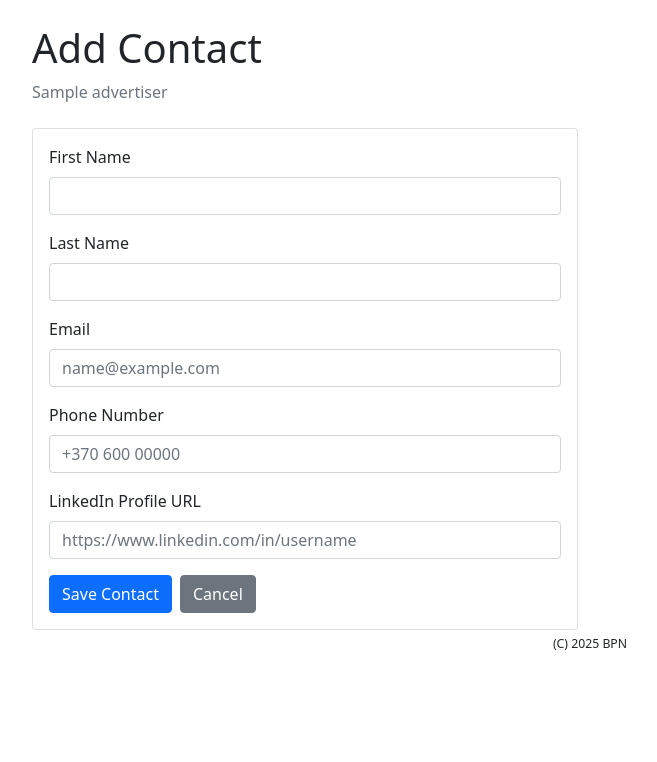
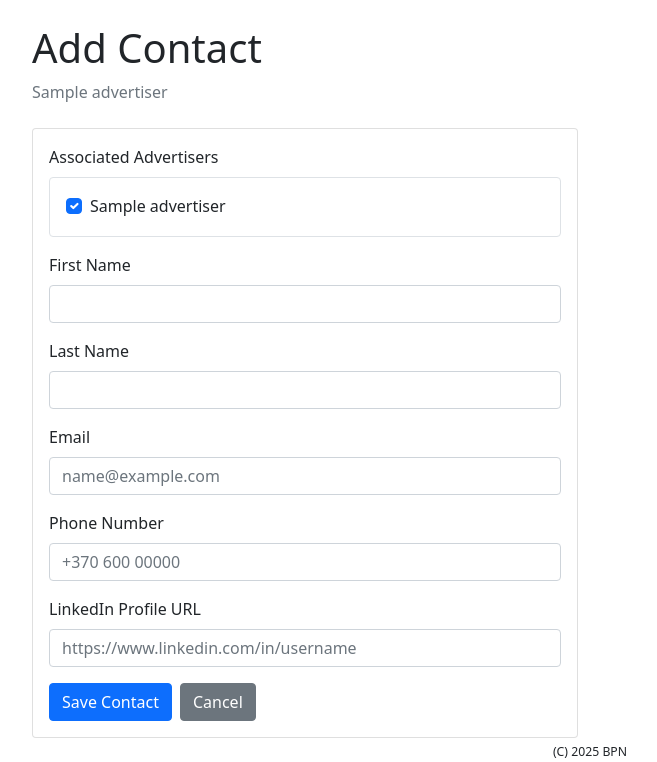
Before and after one commit to Vainius2002/api-newbusiness, a Flask app: page /contacts/add/1 in a window 1280 px wide. Shown: the part 56-818 px from the top of the page, without its empty margins (50-707 px from the left). Before the commit the page ends 706 px from the top, so only its background shows below. Run offline with Flask 3, Linux system fonts and the light colour scheme; a user stored in the database is signed in; tables that the repository leaves empty hold one stand-in row (values such as "Sample post"); some libraries are stand-ins or nearby versions.

Commit message:
Allowed multiple advertisement selection on contact in newbusiness app

```diff
--- a/app/contacts/forms.py
+++ b/app/contacts/forms.py
@@ -1,6 +1,11 @@
 from flask_wtf import FlaskForm
-from wtforms import StringField, SubmitField, SelectField
+from wtforms import StringField, SubmitField, SelectField, SelectMultipleField
 from wtforms.validators import DataRequired, Optional, URL
+from wtforms.widgets import ListWidget, CheckboxInput
+
+class MultiCheckboxField(SelectMultipleField):
+    widget = ListWidget(prefix_label=False)
+    option_widget = CheckboxInput()
 
 class ContactForm(FlaskForm):
     first_name = StringField('First Name', validators=[DataRequired()])
@@ -8,5 +13,14 @@ class ContactForm(FlaskForm):
     email = StringField('Email', validators=[Optional()])
     phone = StringField('Phone Number', validators=[Optional()])
     linkedin_url = StringField('LinkedIn Profile URL', validators=[Optional(), URL()])
-    advertiser_id = SelectField('Advertiser', coerce=int, validators=[Optional()])
+    advertisers = MultiCheckboxField('Associated Advertisers', coerce=int)
     submit = SubmitField('Save Contact')
+
+    def __init__(self, *args, **kwargs):
+        super(ContactForm, self).__init__(*args, **kwargs)
+        from app.models import Advertiser
+        self.advertisers.choices = [(a.id, a.name) for a in Advertiser.query.order_by(Advertiser.name).all()]
+
+        # Initialize advertisers.data to empty list if None to prevent TypeError
+        if self.advertisers.data is None:
+            self.advertisers.data = []
--- a/app/contacts/routes.py
+++ b/app/contacts/routes.py
@@ -5,6 +5,7 @@ from app.contacts import bp
 from app.contacts.forms import ContactForm
 from app.models import Contact, Advertiser
 from sqlalchemy import or_
+from datetime import datetime
 
 @bp.route('/')
 @login_required
@@ -14,12 +15,17 @@ def list_contacts():
     search = request.args.get('search', '')
     advertiser_id = request.args.get('advertiser', type=int)
 
-    # Base query
-    query = Contact.query.join(Advertiser)
+    # Base query - use LEFT JOIN to include contacts without advertisers
+    query = Contact.query.outerjoin(Advertiser)
 
     # Filter by user permissions
     if not current_user.is_team_lead():
-        query = query.filter(Advertiser.assigned_user_id == current_user.id)
+        query = query.filter(
+            or_(
+                Advertiser.assigned_user_id == current_user.id,
+                Contact.advertiser_id.is_(None)  # Include contacts without advertisers
+            )
+        )
 
     # Apply search filter
     if search:
@@ -58,6 +64,8 @@ def list_contacts():
 @bp.route('/add/<int:advertiser_id>', methods=['GET', 'POST'])
 @login_required
 def add_contact(advertiser_id):
+    from app.models import Activity
+
     advertiser = Advertiser.query.get_or_404(advertiser_id)
 
     # Check permissions
@@ -66,12 +74,21 @@ def add_contact(advertiser_id):
         return redirect(url_for('advertisers.view_advertiser', id=advertiser_id))
 
     form = ContactForm()
-    # Remove advertiser_id field for add form since we already have it from the URL
-    del form.advertiser_id
+
+    # Pre-select the current advertiser
+    if request.method == 'GET':
+        form.advertisers.data = [advertiser_id]
 
     if form.validate_on_submit():
+        selected_advertiser_ids = form.advertisers.data or []
+
+        if not selected_advertiser_ids:
+            flash('Please select at least one advertiser.', 'error')
+            return render_template('contacts/form.html', form=form, advertiser=advertiser, action='Add')
+
+        # Create contact with first selected advertiser as primary
         contact = Contact(
-            advertiser_id=advertiser.id,
+            advertiser_id=selected_advertiser_ids[0],
             first_name=form.first_name.data,
             last_name=form.last_name.data,
             email=form.email.data,
@@ -80,10 +97,24 @@ def add_contact(advertiser_id):
             added_by_id=current_user.id
         )
         db.session.add(contact)
+        db.session.flush()  # Get contact ID
+
+        # Create relationship activities for other selected advertisers
+        for advertiser_id_sel in selected_advertiser_ids:
+            if advertiser_id_sel != contact.advertiser_id:
+                activity = Activity(
+                    advertiser_id=advertiser_id_sel,
+                    user_id=current_user.id,
+                    activity_type='note',
+                    description=f"Contact relationship established: {contact.first_name} {contact.last_name}",
+                    outcome=f"Contact: {contact.email} | Phone: {contact.phone or 'N/A'}",
+                    created_at=datetime.utcnow()
+                )
+                db.session.add(activity)
+
         db.session.commit()
-
         flash('Contact added successfully!', 'success')
-        return redirect(url_for('advertisers.view_advertiser', id=advertiser_id))
+        return redirect(url_for('contacts.list_contacts'))
 
     return render_template('contacts/form.html',
                          form=form,
@@ -93,41 +124,77 @@ def add_contact(advertiser_id):
 @bp.route('/<int:id>/edit', methods=['GET', 'POST'])
 @login_required
 def edit_contact(id):
+    from app.models import Activity
+
     contact = Contact.query.get_or_404(id)
-    advertiser = contact.advertiser
+    primary_advertiser = contact.advertiser
 
-    # Check permissions
-    if not current_user.is_team_lead() and advertiser.assigned_user_id != current_user.id:
-        flash('You do not have permission to edit this contact.', 'warning')
-        return redirect(url_for('advertisers.view_advertiser', id=advertiser.id))
+    # Check permissions - can edit if user has access to any related advertiser or contact has no advertiser
+    if not current_user.is_team_lead():
+        related_advertisers = contact.get_related_advertisers()
+        if related_advertisers:
+            user_has_access = any(adv.assigned_user_id == current_user.id for adv in related_advertisers)
+            if not user_has_access:
+                flash('You do not have permission to edit this contact.', 'warning')
+                if primary_advertiser:
+                    return redirect(url_for('advertisers.view_advertiser', id=primary_advertiser.id))
+                else:
+                    return redirect(url_for('contacts.list_contacts'))
+        # If contact has no related advertisers, allow any user to edit it
 
     form = ContactForm(obj=contact)
 
-    # Populate advertiser choices
-    if current_user.is_team_lead():
-        advertisers = Advertiser.query.order_by(Advertiser.name).all()
-    else:
-        advertisers = Advertiser.query.filter_by(
-            assigned_user_id=current_user.id
-        ).order_by(Advertiser.name).all()
-
-    form.advertiser_id.choices = [(a.id, a.name) for a in advertisers]
+    # Pre-populate current advertiser relationships
+    if request.method == 'GET':
+        related_advertisers = contact.get_related_advertisers()
+        form.advertisers.data = [adv.id for adv in related_advertisers]
 
     if form.validate_on_submit():
+        # Update contact information
         contact.first_name = form.first_name.data
         contact.last_name = form.last_name.data
         contact.email = form.email.data
         contact.phone = form.phone.data
         contact.linkedin_url = form.linkedin_url.data
-        contact.advertiser_id = form.advertiser_id.data
+
+        # Handle advertiser relationships
+        selected_advertiser_ids = form.advertisers.data or []
+
+        # Always clear old relationship activities for this contact
+        old_activities = Activity.query.filter(
+            Activity.description.contains(f"Contact relationship established: {contact.first_name} {contact.last_name}")
+        ).all()
+        for activity in old_activities:
+            db.session.delete(activity)
+
+        if selected_advertiser_ids:
+            # Set first selected advertiser as primary
+            contact.advertiser_id = selected_advertiser_ids[0]
+
+            # Create activities for all selected advertisers except the primary one
+            for advertiser_id in selected_advertiser_ids:
+                if advertiser_id != contact.advertiser_id:
+                    # Create relationship activity for non-primary advertisers
+                    activity = Activity(
+                        advertiser_id=advertiser_id,
+                        user_id=current_user.id,
+                        activity_type='note',
+                        description=f"Contact relationship established: {contact.first_name} {contact.last_name}",
+                        outcome=f"Contact: {contact.email} | Phone: {contact.phone or 'N/A'}",
+                        created_at=datetime.utcnow()
+                    )
+                    db.session.add(activity)
+        else:
+            # No advertisers selected - set primary advertiser to None
+            contact.advertiser_id = None
+
         db.session.commit()
-
         flash('Contact updated successfully!', 'success')
-        return redirect(url_for('advertisers.view_advertiser', id=contact.advertiser_id))
+        return redirect(url_for('contacts.list_contacts'))
 
     return render_template('contacts/form.html',
                          form=form,
-                         advertiser=advertiser,
+                         advertiser=primary_advertiser,
                          contact=contact,
                          action='Edit')
 
@@ -138,7 +205,7 @@ def delete_contact(id):
     advertiser = contact.advertiser
 
     # Check permissions
-    if not current_user.is_team_lead() and advertiser.assigned_user_id != current_user.id:
+    if not current_user.is_team_lead() and advertiser and advertiser.assigned_user_id != current_user.id:
         flash('You do not have permission to delete this contact.', 'warning')
         return redirect(url_for('advertisers.view_advertiser', id=advertiser.id))
 
@@ -146,4 +213,7 @@ def delete_contact(id):
     db.session.commit()
 
     flash('Contact deleted successfully!', 'success')
-    return redirect(url_for('advertisers.view_advertiser', id=advertiser.id))
+    if advertiser:
+        return redirect(url_for('advertisers.view_advertiser', id=advertiser.id))
+    else:
+        return redirect(url_for('contacts.list_contacts'))
--- a/templates/contacts/form.html
+++ b/templates/contacts/form.html
@@ -17,17 +17,26 @@
                 <form method="POST" novalidate>
                     {{ form.hidden_tag() }}
 
-                    {% if action == 'Edit' %}
                     <div class="mb-3">
-                        {{ form.advertiser_id.label(class="form-label") }}
-                        {{ form.advertiser_id(class="form-control" if not form.advertiser_id.errors else "form-control is-invalid") }}
-                        {% if form.advertiser_id.errors %}
-                            <div class="invalid-feedback">
-                                {% for error in form.advertiser_id.errors %}{{ error }}{% endfor %}
+                        <label class="form-label">{{ form.advertisers.label.text }}</label>
+                        <div class="border rounded p-3" style="max-height: 300px; overflow-y: auto;">
+                            {% for value, label in form.advertisers.choices %}
+                                <div class="form-check">
+                                    <input type="checkbox" name="advertisers" value="{{ value }}"
+                                           {% if form.advertisers.data and value in (form.advertisers.data or []) %}checked{% endif %}
+                                           class="form-check-input" id="advertiser_{{ value }}">
+                                    <label class="form-check-label" for="advertiser_{{ value }}">
+                                        {{ label }}
+                                    </label>
+                                </div>
+                            {% endfor %}
+                        </div>
+                        {% if form.advertisers.errors %}
+                            <div class="text-danger mt-1">
+                                {% for error in form.advertisers.errors %}{{ error }}{% endfor %}
                             </div>
                         {% endif %}
                     </div>
-                    {% endif %}
 
                     <div class="mb-3">
                         {{ form.first_name.label(class="form-label") }}
@@ -76,7 +85,11 @@
 
                     <div class="d-flex gap-2">
                         {{ form.submit(class="btn btn-primary") }}
+                        {% if advertiser %}
                         <a href="{{ url_for('advertisers.view_advertiser', id=advertiser.id) }}" class="btn btn-secondary">Cancel</a>
+                        {% else %}
+                        <a href="{{ url_for('contacts.list_contacts') }}" class="btn btn-secondary">Cancel</a>
+                        {% endif %}
                     </div>
                 </form>
             </div>
--- a/templates/contacts/list.html
+++ b/templates/contacts/list.html
@@ -88,7 +88,7 @@
                     </small>
                 </td>
                 <td>
-                    {% if current_user.is_team_lead() or contact.advertiser.assigned_user_id == current_user.id %}
+                    {% if current_user.is_team_lead() or (contact.advertiser and contact.advertiser.assigned_user_id == current_user.id) or not contact.advertiser %}
                     <a href="{{ url_for('contacts.edit_contact', id=contact.id) }}" class="btn btn-sm btn-outline-secondary">
                         <i class="bi bi-pencil"></i>
                     </a>
```
Also changed, not shown: app/models.py (+15 -8 lines), update_contact_advertiser_nullable.py (added, +123 -0 lines), 1 other file.
